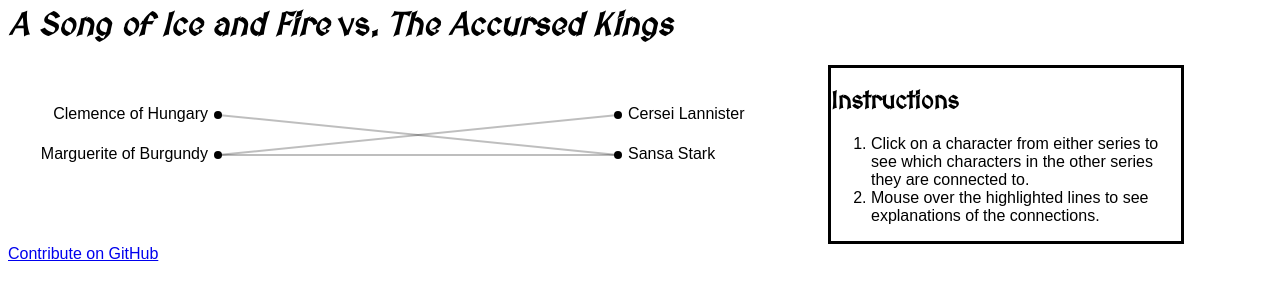
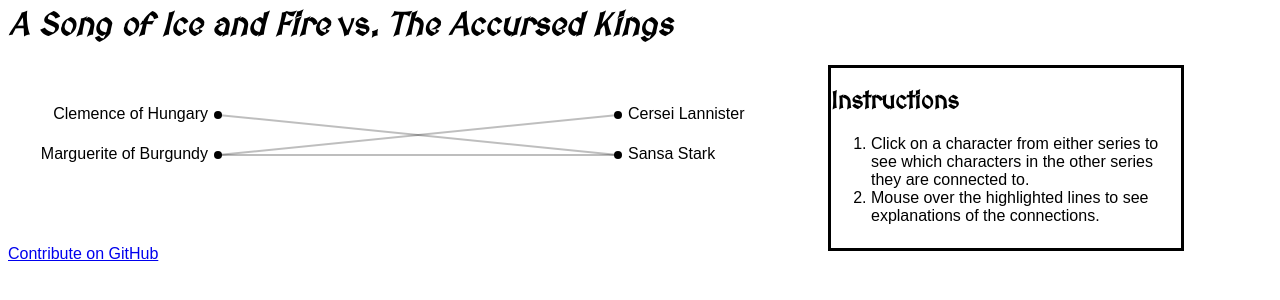
Before and after one commit to smpcole/asoiaf-vs-tac, a PHP site: page / in a window 1280 px wide. Shown: the top 300 px of the page. Run offline with PHP 8.4, Linux system fonts and the light colour scheme.

Commit message:
Make side panel same height as graphics

```diff
--- a/main.js
+++ b/main.js
@@ -20,6 +20,9 @@ var canvas = d3.select("#canvas");
 
 canvas.attr("width", WIDTH)
 	.attr("height", HEIGHT);
+
+var sidePanel = d3.select("#side-panel")
+	.style("height", HEIGHT + "px");
 
 ////////////////////////////////////////////////////////////////////////////////////////////////////////////////////
 
--- a/styles.css
+++ b/styles.css
@@ -6,6 +6,7 @@
 	border-style: solid;
 	width: 350px;
 	float: left;
+	overflow-y: scroll;
 }
 
 i {
```
